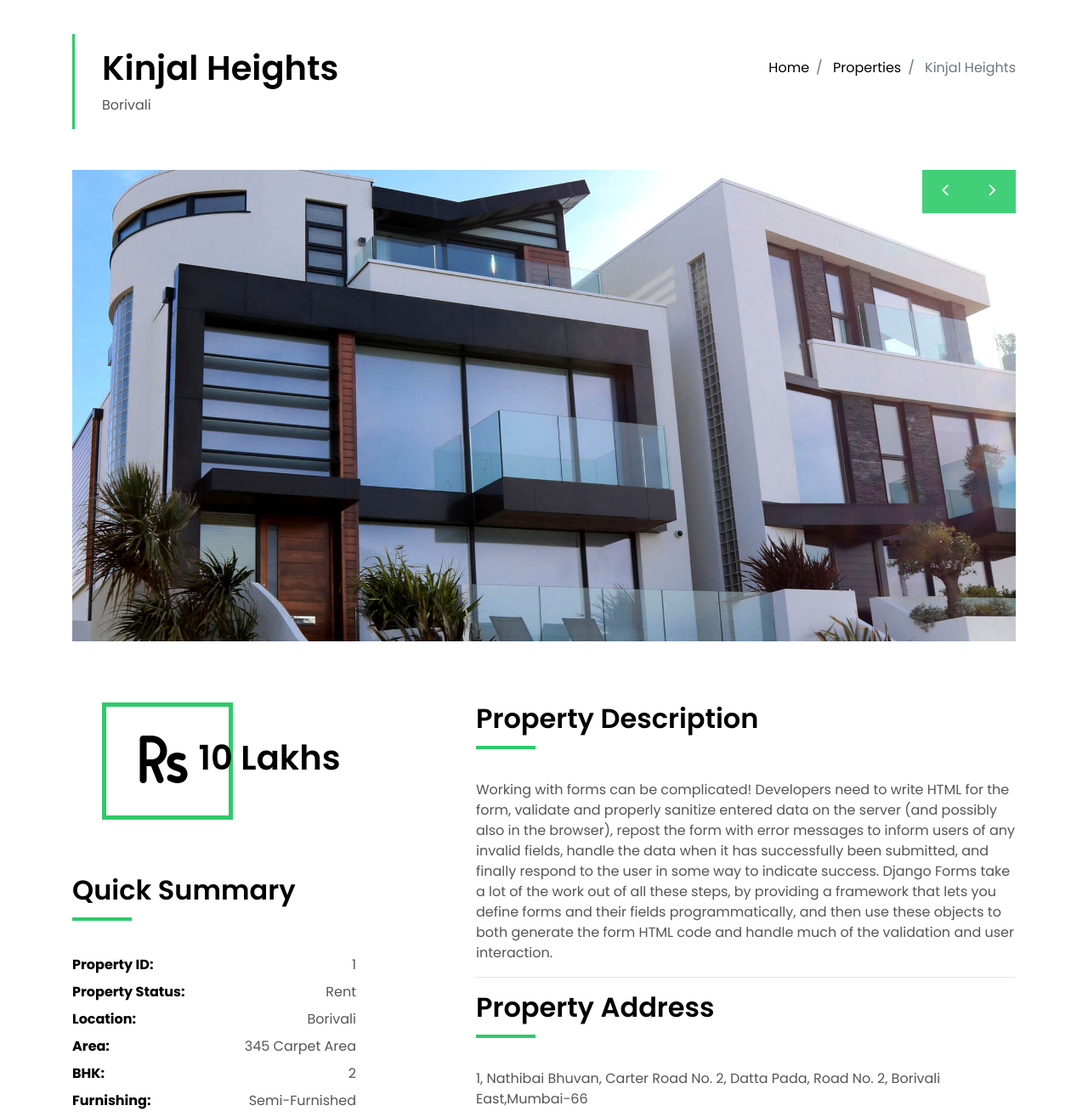
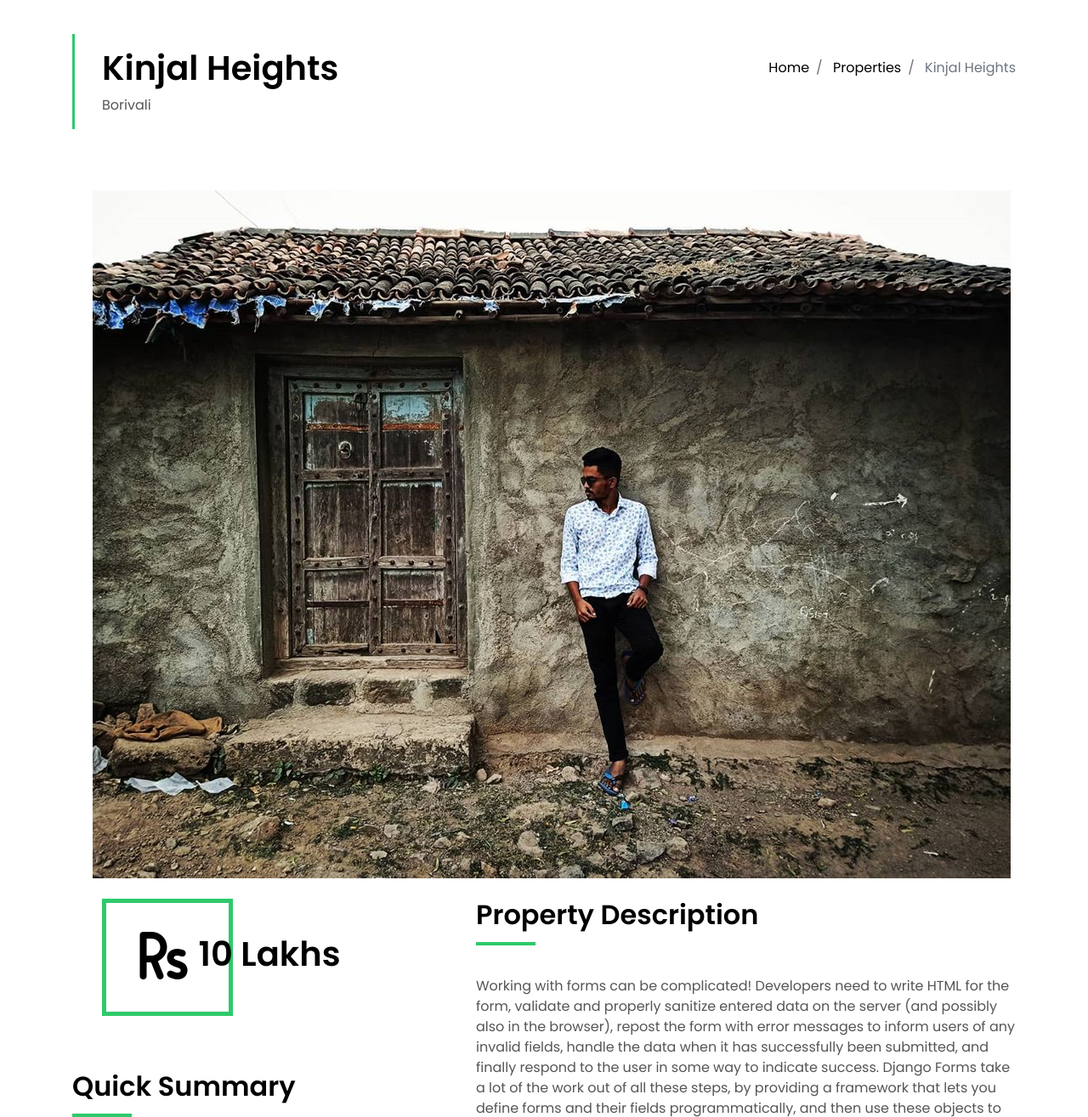
Before and after one commit to sidjmishra/VastuRealEstate, a Django app: page /home/properties/1/ in a window 1280 px wide. Shown: the part 152-1467 px from the top of the page at 85% size. Run offline with Django 3.2, Linux system fonts and the light colour scheme; data comes from the database, SQL or seed files in the repository; some libraries are stand-ins or nearby versions.

Commit message:
thumbnail displayed on the property-details page

```diff
--- a/src/templates/property-single.html
+++ b/src/templates/property-single.html
@@ -37,17 +37,10 @@
     <div class="container">
       <div class="row">
         <div class="col-sm-12">
-          <div id="property-single-carousel" class="owl-carousel owl-arrow gallery-property">
-            <div class="carousel-item-b">
-              <img src="{% static 'img/slide-2.jpg' %}" alt="">
-            </div>
-            <div class="carousel-item-b">
-              <img src="{% static 'img/slide-3.jpg' %}" alt="">
-            </div>
-            <div class="carousel-item-b">
-              <img src="{% static 'img/slide-1.jpg' %}" alt="">
-            </div>
+          <div class="row m-4">
+            <img src="{{propertY.small_thumbnail.url}}"  alt="">
           </div>
+
           <div class="row justify-content-between">
             <div class="col-md-5 col-lg-4">
               <div class="property-price d-flex justify-content-center foo">
```
